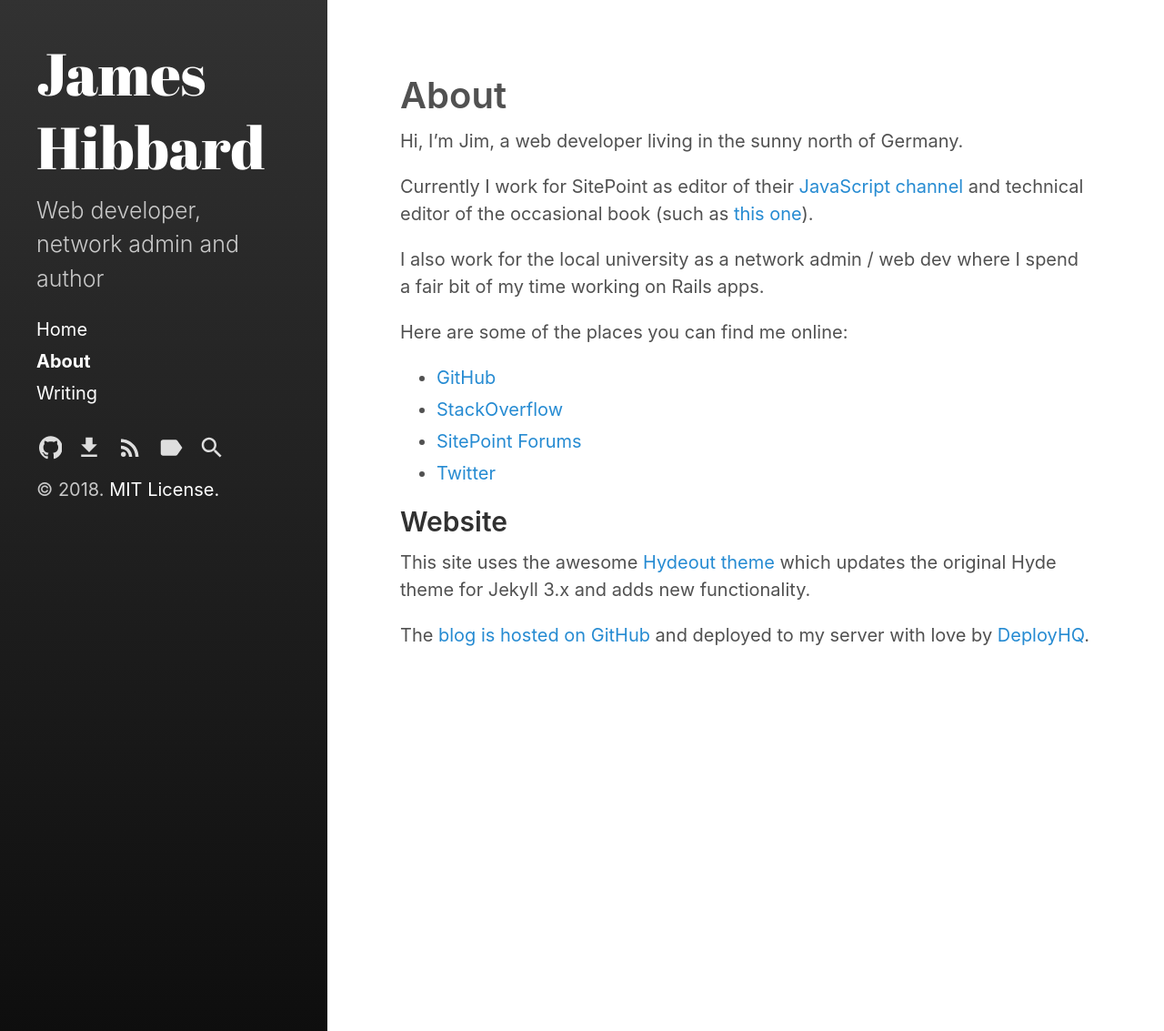
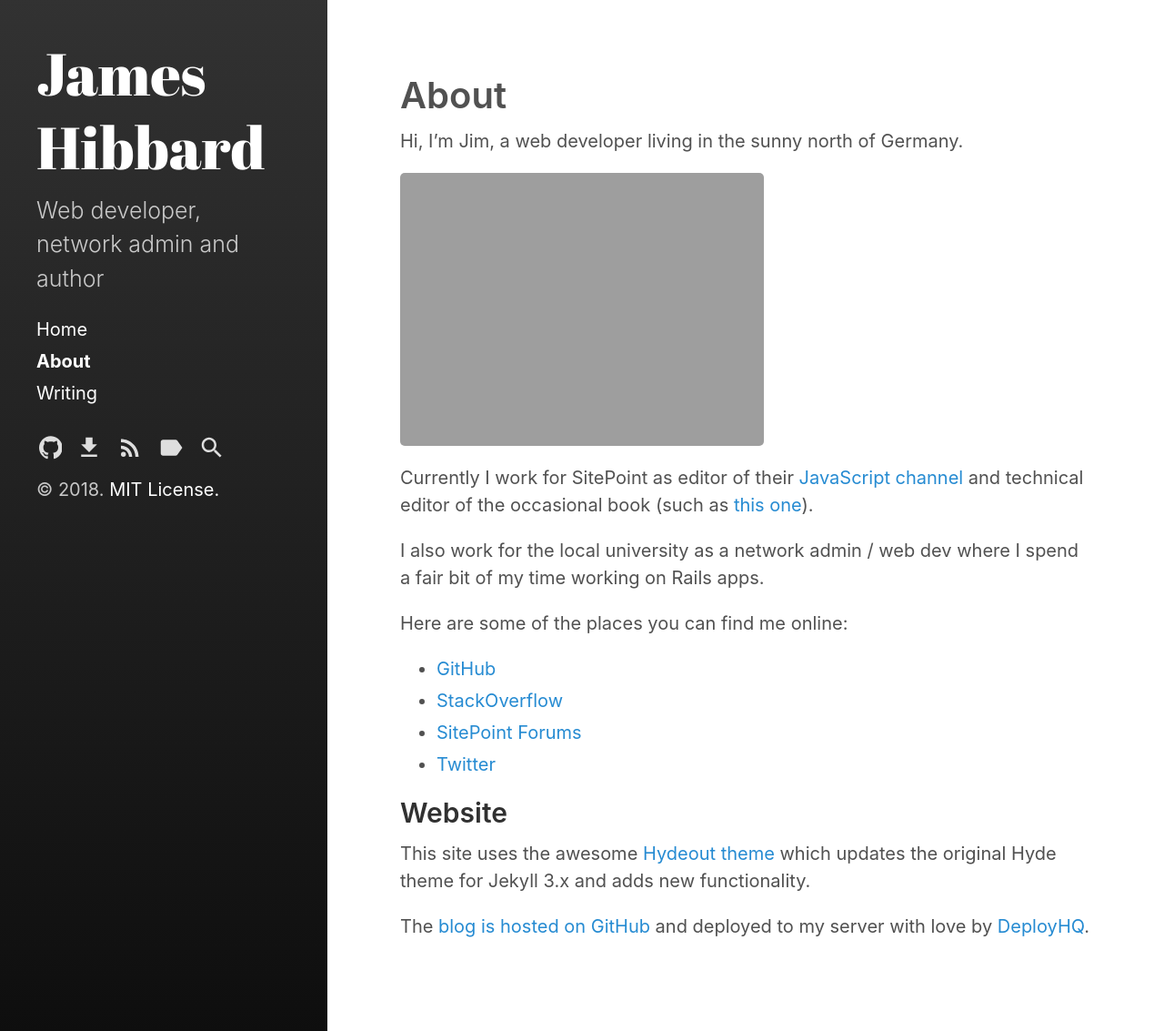
Before and after one commit to jameshibbard/blog, a Jekyll site: the page built from pages/about.md, in a window 1280 px wide. Shown: the whole page at 91% size. Built offline with Jekyll 4.4.1, drawn with Linux system fonts in a browser that asks for light colours.

Commit message:
Added photo

```diff
--- a/pages/about.md
+++ b/pages/about.md
@@ -6,6 +6,8 @@ sidebar_link: true
 ---
 
 Hi, I'm Jim, a web developer living in the sunny north of Germany.
+
+![James Hibbard](https://hibbard.eu/jim.jpg)
 
 Currently I work for SitePoint as editor of their [JavaScript channel](https://www.sitepoint.com/javascript/) and technical editor of the occasional book (such as [this one](https://www.sitepoint.com/premium/books/javascript-novice-to-ninja-2nd-edition)).
 
```
